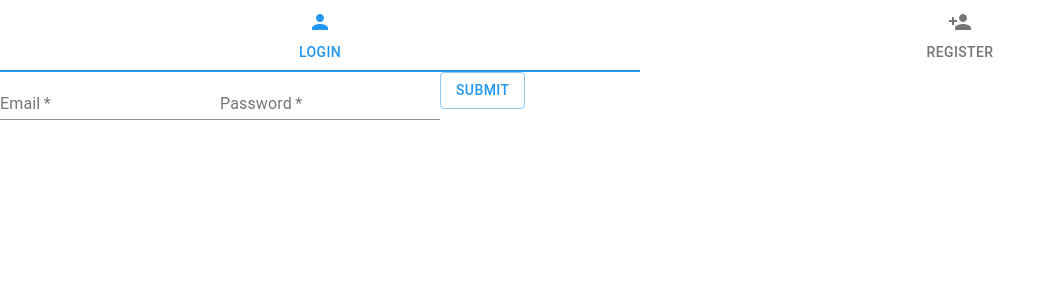
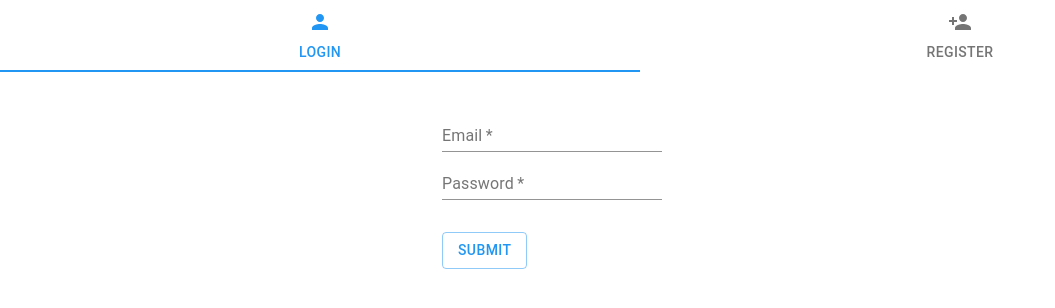
Before and after one commit to rachel-os/LOVELACE_RebootJS_Front, a React (Create React App) app: page /login in a window 1280 px wide. Shown: the top 308 px of the page, without its empty margins (0-1055 px from the left). Built offline with nearby package versions, Linux system fonts and the light colour scheme.

Commit message:
add style on Login form

```diff
--- a/src/login/components/LoginForm.tsx
+++ b/src/login/components/LoginForm.tsx
@@ -1,4 +1,4 @@
-import { TextField, Button } from '@material-ui/core';
+import { Box, Button, Container, Grid,TextField  } from '@material-ui/core';
 import React, { Component } from 'react';
 import history from '../../history';
 import { login } from '../../api/methods';
@@ -31,14 +31,14 @@ export default class LoginForm extends Component<{}, LoginFormState> {
 
   render() {
     return (
+      <Container maxWidth='xs'>
           <form onSubmit={(event) => { event.preventDefault(); this.submit() }}>
             {/* event.preventDefault : j'empêche son comportement par défaut et je lui demande autre chose, en l'occurence de submit */}
-
+            <Box style={{ margin: '2rem 0'}}>
               <TextField
                 label="Email"
                 value={this.state.email.value}
                 required={true}
-
                 //je récupère tout ce qui existe dans le state et ensuite l'email
                 onChange={(event) => this.setState({
                   ...this.state,
@@ -56,6 +56,10 @@ export default class LoginForm extends Component<{}, LoginFormState> {
                 password: {value: event.target.value, isValid: true}
               })}
             />
+          </Box>
+          <Box style={{margin: '1rem 0'}}>
+            <Grid container justify='flex-end'>
+              <Grid item xs>
                 <Button
                   color="primary"
                   variant="outlined"
@@ -63,7 +67,10 @@ export default class LoginForm extends Component<{}, LoginFormState> {
                 >
                   Submit
                 </Button>
+              </Grid>
+            </Grid>
+          </Box>
         </form>
-    )
+      </Container>
+    )}
 }
-}
```
Lines whose indentation alone changed are shown as unchanged.
